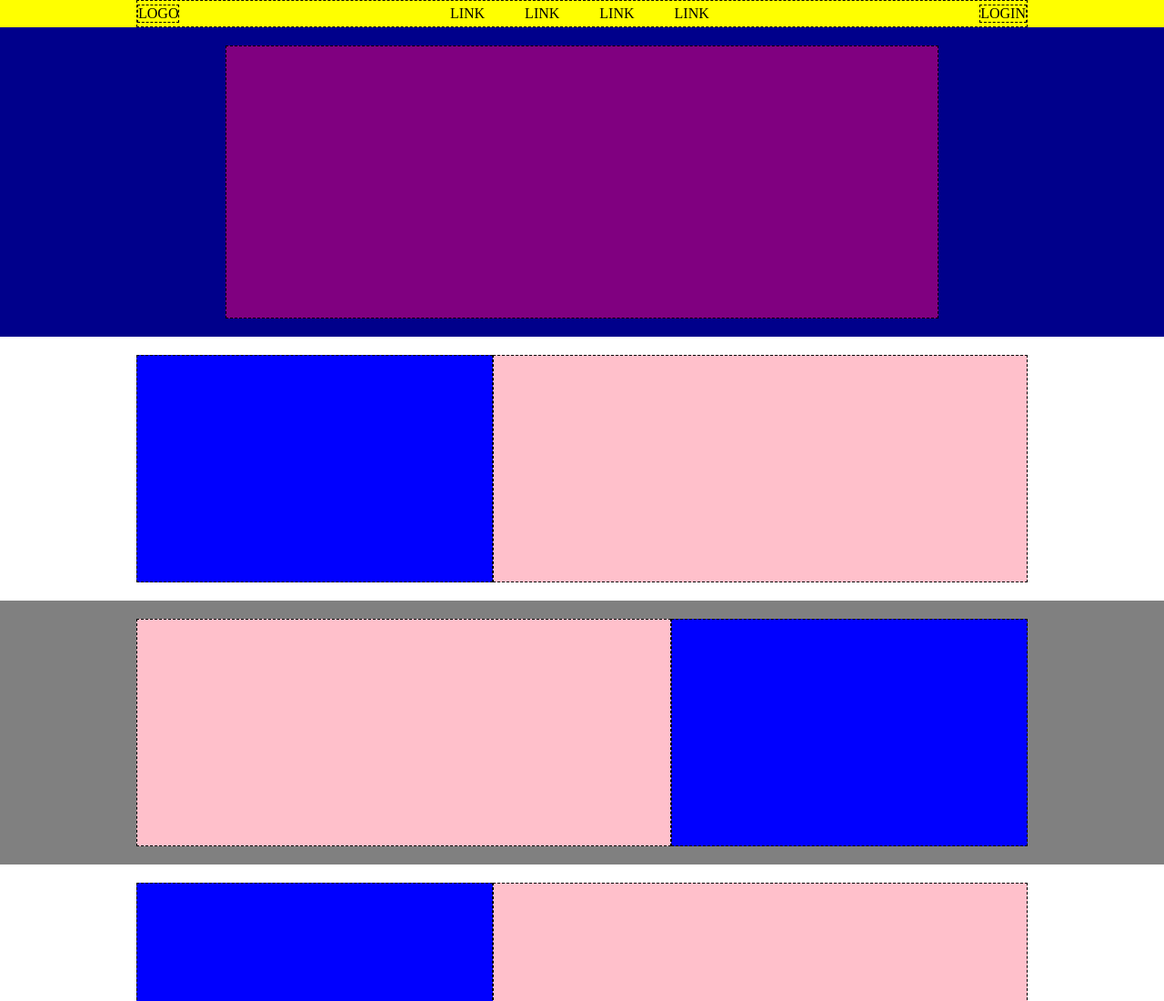
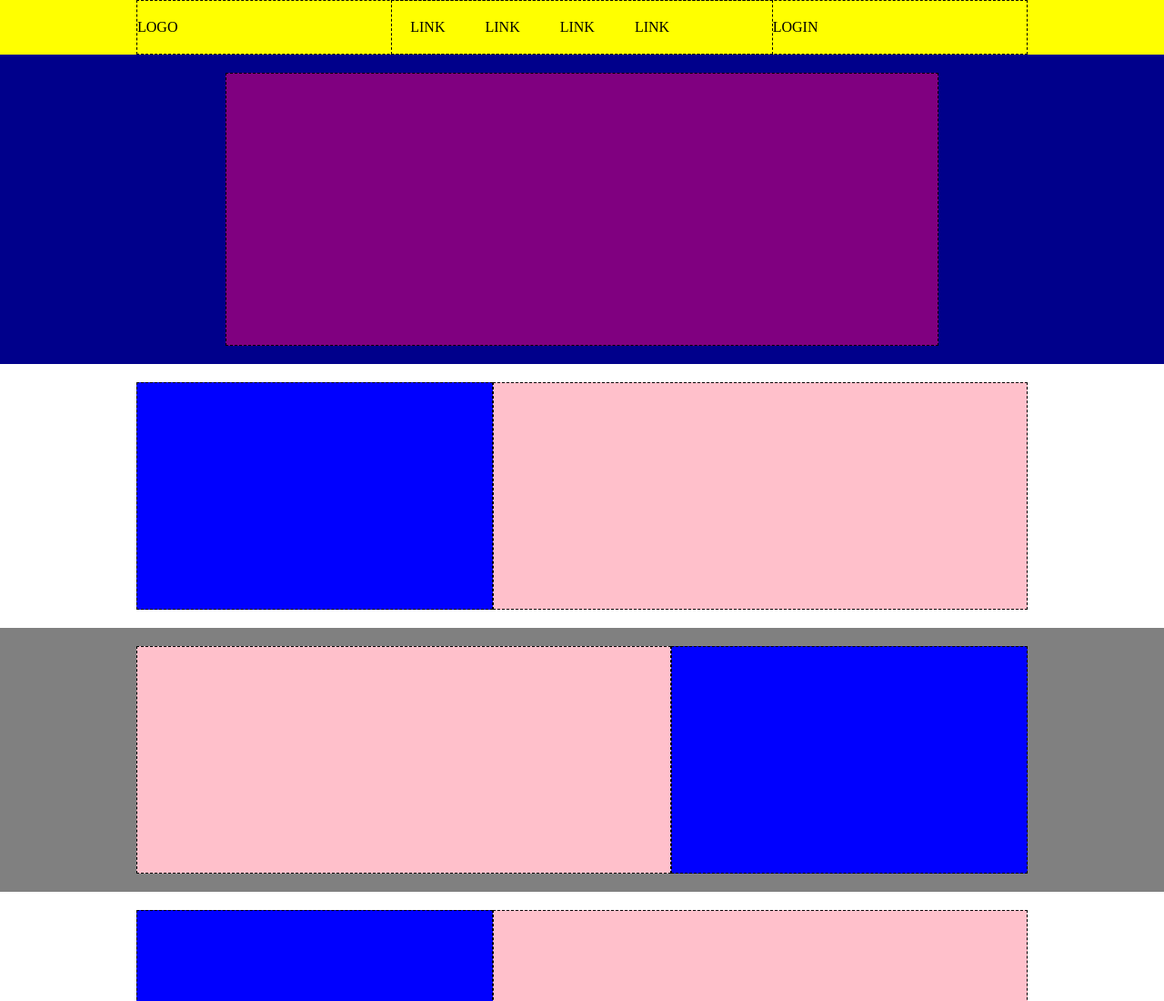
Before and after one commit to giuseppemsabino/htmlcss-struttura-discord, a plain HTML site: page index.html in a window 1280 px wide. Shown: the top 1100 px of the page at 91% size. Drawn offline with Linux system fonts and the light colour scheme.

Commit message:
final commit

```diff
--- a/css/style.css
+++ b/css/style.css
@@ -50,21 +50,26 @@ body {
     justify-content: space-between;
     border: 1px dashed black;
     align-items: center;
-    height: 30px;
+    height: 60px;
 }
 
-.logo-discord{
-  border: 1px dashed black;
+.header-items{
+  width: 40%;
 }
 
-.login-discord{
+.header-list{
+  width: 60%;
   border: 1px dashed black;
+
 }
+
+
 
 
 .list-item {
   display: inline-block;
   margin: 20px;
+
 }
 .small-square-section .container {
   display: flex;
--- a/index.html
+++ b/index.html
@@ -11,8 +11,8 @@
     <header class="page-header">
       <div class="container">
         <div class="logo-container">
-          <div class="logo-discord">LOGO</div>
-          <nav class="nav-bar">
+          <div class="header-items">LOGO</div>
+          <nav class="header-list">
             <ul>
               <li class="list-item">LINK</li>
               <li class="list-item">LINK</li>
@@ -20,7 +20,7 @@
               <li class="list-item">LINK</li>
             </ul>
           </nav>
-          <div class="login-discord">LOGIN</div>
+          <div class="header-items">LOGIN</div>
         </div>
       </div>
     </header>
```
